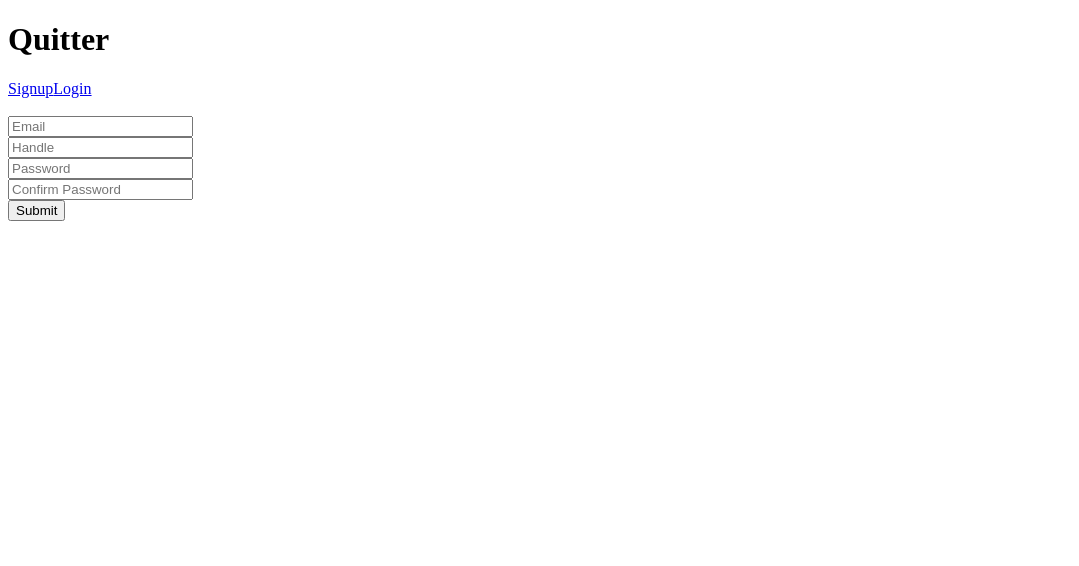
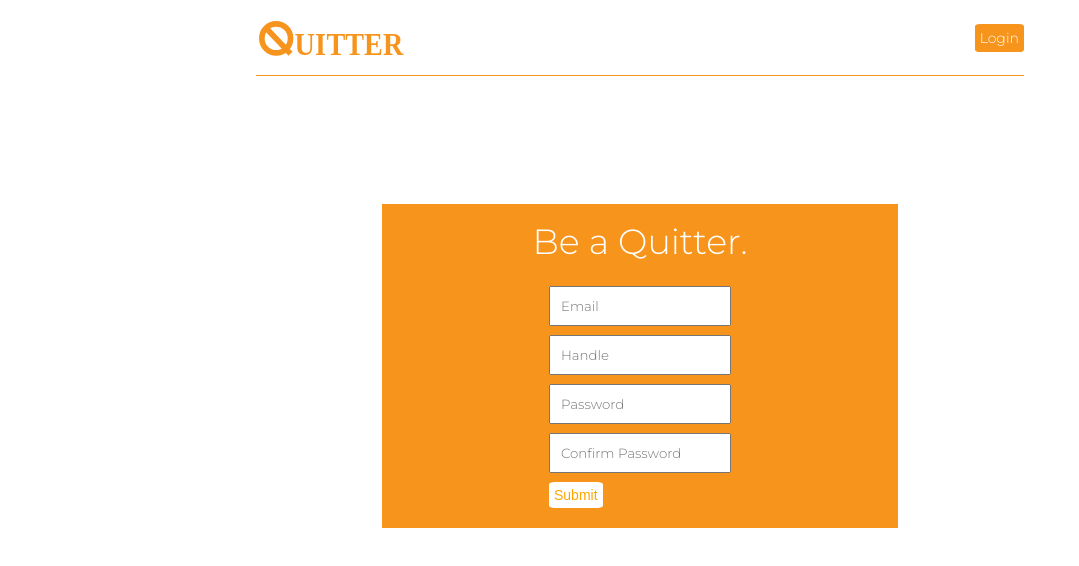
Before and after one commit to JortzFromSchool/Quitter, a React app in the folder frontend/: page /#/signup in a window 1280 px wide. Shown: the whole page, without its empty margins (0-1079 px from the left). Built offline with nearby package versions, Linux system fonts and the light colour scheme.

Commit message:
styled nav and session form

```diff
--- a/frontend/public/index.html
+++ b/frontend/public/index.html
@@ -24,7 +24,7 @@
       work correctly both with client-side routing and a non-root public URL.
       Learn how to configure a non-root public URL by running `npm run build`.
     -->
-    <title>React App</title>
+    <title>Quitter</title>
   </head>
   <body>
     <noscript>You need to enable JavaScript to run this app.</noscript>
--- /dev/null
+++ b/frontend/src/components/nav/navbar.css
@@ -0,0 +1,30 @@
+#nav-bar-container{
+    display: flex;
+    justify-content: space-between;
+    align-items: center;
+    margin-left: 20%;
+    margin-right: 20%;
+    height: 75px;
+    border-bottom: 1px solid #F7941C;
+}
+
+#nav-bar-logo {
+    height: auto;
+    width: 150px;
+}
+
+.nav-bar-link {
+    background: #F7941C;
+    border-radius: 10%;
+    border: none;
+    padding: 5px 5px;
+    color: white;
+    cursor: pointer;
+    font-weight: 300;
+    text-decoration: none;
+    font-size: 14px;
+}
+
+.nav-bar-link:hover {
+    background-color: #FFD68A;
+}
--- a/frontend/src/components/nav/navbar.js
+++ b/frontend/src/components/nav/navbar.js
@@ -1,5 +1,7 @@
 import React from 'react';
 import { Link } from 'react-router-dom'
+import './navbar.css';
+import NavLogo from '../../assets/quitter-nav-logo.svg';
 
 class NavBar extends React.Component {
   constructor(props) {
@@ -15,19 +17,30 @@ class NavBar extends React.Component {
 
   // Selectively render links dependent on whether the user is logged in
   getLinks() {
+      if (this.props.location.pathname === '/login') {
+        return (
+          <div className='nav-bar-session'>
+            <Link className="nav-bar-link" to={'/signup'}>Sign up</Link>
+          </div>
+        )
+      } else if (this.props.location.pathname === '/signup') {
+        return (
+          <div className='nav-bar-session'>
+            <Link className="nav-bar-link" to={'/login'}>Login</Link>
+          </div>
+        )
+      }
       if (this.props.loggedIn) {
         return (
-            <div>
-                <Link to={`/users/${this.props.user.id}`}>My Stats</Link>
-                <Link to='/groups'>Groups</Link>
+            <div className='nav-bar-session'>
                 <button onClick={this.logoutUser}>Logout</button>
             </div>
         );
       } else {
         return (
-            <div>
-                <Link to={'/signup'}>Signup</Link>
-                <Link to={'/login'}>Login</Link>
+            <div className='nav-bar-session'>
+                <Link className="nav-bar-link" to={'/signup'}>Sign up</Link>
+                <Link className="nav-bar-link" to={'/login'}>Login</Link>
             </div>
         );
       }
@@ -35,8 +48,9 @@ class NavBar extends React.Component {
 
   render() {
       return (
-        <div>
-            <h1>Quitter</h1>
+        <div id="nav-bar-container">
+            {/* <h1>Quitter</h1> */}
+            <img id="nav-bar-logo" src={NavLogo}/>
             { this.getLinks() }
         </div>
       );
--- /dev/null
+++ b/frontend/src/components/session/login_form.css
@@ -0,0 +1,44 @@
+.login-form-container {
+    display: inline-flex;
+    justify-content: center;
+    flex-direction: column;
+    align-items: center;
+    margin-top: 10%;
+    background: #F7941C;
+    padding: 20px 150px;
+    /* width: 50%; */
+}
+
+.login-form-header {
+    font-size: 35px;
+    font-weight: 300;
+    color: white;
+    margin-bottom: 5%;
+}
+
+.login-page-container {
+    display: flex;
+    justify-content: center;
+}
+
+.login-form-input {
+    font-family: 'Montserrat', sans-serif;
+    padding: 10px;
+    margin-bottom: 5%;
+}
+
+.login-form-input:focus {
+    outline-color: orange;
+}
+
+.login-form-submit-btn {
+    background: white;
+    border-radius: 10%;
+    border: none;
+    padding: 5px 5px;
+    color: orange;
+    cursor: pointer;
+    font-weight: 300;
+    text-decoration: none;
+    font-size: 14px;
+}
--- a/frontend/src/components/session/login_form.js
+++ b/frontend/src/components/session/login_form.js
@@ -1,5 +1,6 @@
 import React from 'react';
 import { withRouter } from 'react-router-dom';
+import './login_form.css';
 
 class LoginForm extends React.Component {
   constructor(props) {
@@ -59,25 +60,30 @@ class LoginForm extends React.Component {
 
   render() {
     return (
-      <div>
+      <div className="login-page-container">
+        <div className="login-form-container">
+          <h1 className="login-form-header">Welcome back, Quitter.</h1>
           <form onSubmit={this.handleSubmit}>
             <div>
                 <input type="text"
                   value={this.state.email}
                   onChange={this.update('email')}
                   placeholder="Email"
+                  className="login-form-input"
                 />
               <br/>
                 <input type="password"
                   value={this.state.password}
                   onChange={this.update('password')}
                   placeholder="Password"
+                  className="login-form-input"
                 />
               <br/>
-            <input type="submit" value="Submit" />
+              <input type="submit" value="Login" className="login-form-submit-btn" />
               {this.renderErrors()}
             </div>
           </form>
+        </div>
       </div>
     );
   }
--- /dev/null
+++ b/frontend/src/components/session/signup_form.css
@@ -0,0 +1,44 @@
+.signup-form-container {
+    display: inline-flex;
+    justify-content: center;
+    flex-direction: column;
+    align-items: center;
+    margin-top: 10%;
+    background: #F7941C;
+    padding: 20px 150px;
+    /* width: 50%; */
+}
+
+.signup-form-header {
+    font-size: 35px;
+    font-weight: 300;
+    color: white;
+    margin-bottom: 5%;
+}
+
+.signup-page-container {
+    display: flex;
+    justify-content: center;
+}
+
+.signup-form-input {
+    font-family: 'Montserrat', sans-serif;
+    padding: 10px;
+    margin-bottom: 5%;
+}
+
+.signup-form-input:focus {
+    outline-color: orange;
+}
+
+.signup-form-submit-btn {
+    background: white;
+    border-radius: 10%;
+    border: none;
+    padding: 5px 5px;
+    color: orange;
+    cursor: pointer;
+    font-weight: 300;
+    text-decoration: none;
+    font-size: 14px;
+}
--- a/frontend/src/components/session/signup_form.js
+++ b/frontend/src/components/session/signup_form.js
@@ -1,5 +1,6 @@
 import React from 'react';
 import { withRouter } from 'react-router-dom';
+import './signup_form.css';
 
 class SignupForm extends React.Component {
   constructor(props) {
@@ -56,7 +57,9 @@ class SignupForm extends React.Component {
 
   render() {
     return (
+      <div className="signup-page-container">
         <div className="signup-form-container">
+          <h1 className="signup-form-header">Be a Quitter.</h1>
           <form onSubmit={this.handleSubmit}>
             <div className="signup-form">
               <br/>
@@ -64,30 +67,35 @@ class SignupForm extends React.Component {
                   value={this.state.email}
                   onChange={this.update('email')}
                   placeholder="Email"
+                  className="signup-form-input"
                 />
               <br/>
                 <input type="text"
                   value={this.state.handle}
                   onChange={this.update('handle')}
                   placeholder="Handle"
+                  className="signup-form-input"
                 />
               <br/>
                 <input type="password"
                   value={this.state.password}
                   onChange={this.update('password')}
                   placeholder="Password"
+                  className="signup-form-input"
                 />
               <br/>
                 <input type="password"
                   value={this.state.password2}
                   onChange={this.update('password2')}
                   placeholder="Confirm Password"
+                  className="signup-form-input"
                 />
               <br/>
-            <input type="submit" value="Submit" />
+              <input type="submit" value="Submit" className="signup-form-submit-btn"/>
               {this.renderErrors()}
             </div>
           </form>
+        </div>
       </div>
     );
   }
--- /dev/null
+++ b/frontend/src/index.css
@@ -0,0 +1,56 @@
+/* http://meyerweb.com/eric/tools/css/reset/
+   v2.0 | 20110126
+   License: none (public domain)
+*/
+@import url('https://fonts.googleapis.com/css2?family=Montserrat:wght@100;200;300;900&display=swap');
+
+html, body, div, span, applet, object, iframe,
+h1, h2, h3, h4, h5, h6, p, blockquote, pre,
+a, abbr, acronym, address, big, cite, code,
+del, dfn, em, img, ins, kbd, q, s, samp,
+small, strike, strong, sub, sup, tt, var,
+b, u, i, center,
+dl, dt, dd, ol, ul, li,
+fieldset, form, label, legend,
+table, caption, tbody, tfoot, thead, tr, th, td,
+article, aside, canvas, details, embed,
+figure, figcaption, footer, header, hgroup,
+menu, nav, output, ruby, section, summary,
+time, mark, audio, video {
+	margin: 0;
+	padding: 0;
+	border: 0;
+	font-size: 100%;
+	font: inherit;
+	vertical-align: baseline;
+}
+/* HTML5 display-role reset for older browsers */
+article, aside, details, figcaption, figure,
+footer, header, hgroup, menu, nav, section {
+	display: block;
+}
+body {
+    font-family: 'Montserrat', sans-serif;
+    font-weight: 100;
+	line-height: 1;
+}
+ol, ul {
+	list-style: none;
+}
+blockquote, q {
+	quotes: none;
+}
+
+a {
+    text-decoration: none;
+}
+
+blockquote:before, blockquote:after,
+q:before, q:after {
+	content: '';
+	content: none;
+}
+table {
+	border-collapse: collapse;
+	border-spacing: 0;
+}
--- a/frontend/src/index.js
+++ b/frontend/src/index.js
@@ -1,6 +1,6 @@
 // src/index.js
 // import { fetchGroups } from './actions/group_actions';
-
+import './index.css';
 import React from 'react';
 import ReactDOM from 'react-dom';
 
```
Also changed, not shown: frontend/public/logo192.png (deleted), frontend/public/logo512.png (deleted), frontend/public/reset.css (deleted), frontend/src/assets/quitter-nav-logo.svg (added). Lines whose indentation alone changed are shown as unchanged.
